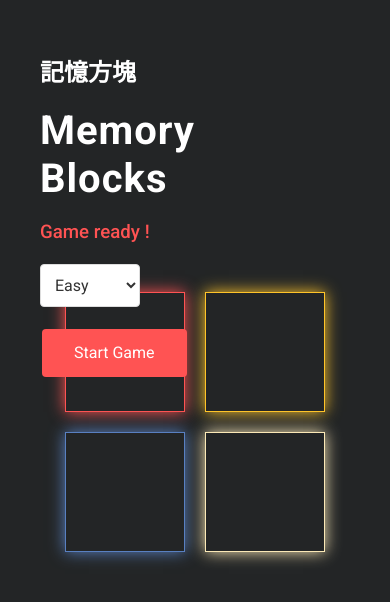
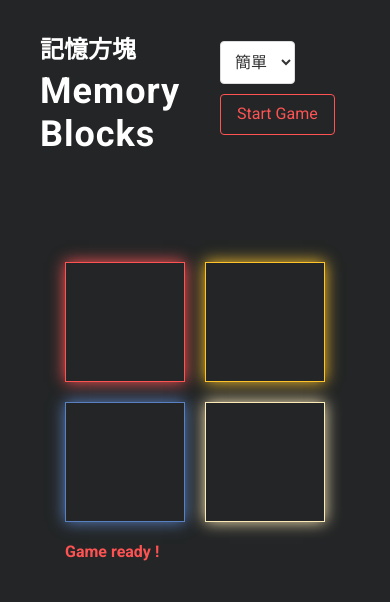
Before and after one commit to Aruminiya/Practise_memory-blocks, a React (Vite) app: page / in a window 390 px wide. Shown: the top 602 px of the page. Built offline with nearby package versions, Linux system fonts and the light colour scheme.

Commit message:
feat: 增加手機版響應

```diff
--- a/src/App.tsx
+++ b/src/App.tsx
@@ -8,6 +8,7 @@ const TitleStyle = styled.div({
   left: "40px",
   top: "40px",
   color: "#fff",
+  zIndex: 100,
   h1: {
     fontSize: "40px",
     marginTop: 0,
@@ -19,29 +20,59 @@ const TitleStyle = styled.div({
     fontWeight: 500,
     color: "#FF5353",
   },
+
+  '@media (max-width: 768px)': {
+    top: "30px",
+    display: "flex",
+    justifyContent: "center",
+    alignItems: "center",
+    gap: "20px",
+    h1: {
+      fontSize: "36px",
+      marginTop: 0,
+      marginBottom: 0,
+      letterSpacing: "1px",
+    },
+    "h2, h3": {
+      lineHeight: "0",
+    },
+  }
+});
+
+const StatusTextStyle = styled.div({
+  display: "flex",
+  justifyContent: "space-between",
+  alignItems: "center",
+  gap: "10px",
+  color: "#fff",
+  zIndex: 100,
+  "h4": {
+    color: "#FF5353",
+  }
 });
 
 const StyledButton = styled.button`
-  background-color: #FF5353;
-  border: none;
-  color: white;
-  padding: 15px 32px;
+  background-color: transparent;
+  border: solid 1px #FF5353;
+  color: #FF5353;
+  padding: 10px 16px;
   text-align: center;
   text-decoration: none;
   display: inline-block;
   font-size: 16px;
-  margin: 4px 2px;
+  margin: 10px 0px;
   cursor: pointer;
   border-radius: 4px;
   transition: background-color 0.3s;
 
   &:hover {
     background-color: #FF5353;
+    color: #fff;
   }
 `;
 
 const StyledSelect = styled.select`
-  width: 100px;
+  width: auto;
   padding: 10px;
   font-size: 16px;
   border: 1px solid #ddd;
@@ -60,6 +91,14 @@ const StyledSelect = styled.select`
   }
 `;
 
+const statusMessages = {
+  RightAnswer: "正確!",
+  WrongAnswer: "錯誤!",
+  gamePlaying: "輪到你了",
+  gameListening: "請仔細聆聽",
+  gameEnd: "恭喜通關！"
+};
+
 function App() {
   const { levelData, gameMode, nextLevel, gameDifficulty, setGameDifficulty } = useContext(LevelContext);
 
@@ -77,22 +116,21 @@ function App() {
   return (
     <>
       <TitleStyle>
-        <h2>記憶方塊</h2>
-        <h1>Memory</h1>
-        <h1>Blocks</h1>
-        <h3 className="status">{levelData.level >= 0 ? `status - Level ${levelData.level + 1}` : "Game ready !"}</h3>
-        <h2 className="status">{levelData.level >= 0 ? (gameMode === "RightAnswer" ? "Correct!" : gameMode === "WrongAnswer" ? "Wrong!" : "") : ""}</h2>
-        <h2 style={{color: "#FFFFFF"}}>{levelData.level >= 0 ? (gameMode === "gamePlaying" ? "輪到你了" : gameMode === "gameListening" ? "請仔細聆聽" : gameMode === "gameEnd" ? "恭喜通關！" : "") : ""}</h2>
+        <div className="title">
+          <h2>記憶方塊</h2>
+          <h1>Memory</h1>
+          <h1>Blocks</h1>
+        </div>
+        <br />
         {(gameMode === "gameReady") && (
-          <div>
+          <div className="gameOption">
             <StyledSelect value={gameDifficulty} onChange={(e) => setGameDifficulty(parseInt(e.target.value))}>
-              <option value={1}>Easy</option>
-              <option value={2}>Normal</option>
-              <option value={3}>Hard</option>
-              <option value={4}>Very Hard</option>
-              <option value={5}>Insane</option>
+              <option value={1}>簡單</option>
+              <option value={2}>普通</option>
+              <option value={3}>困難</option>
+              <option value={4}>極難</option>
+              <option value={5}>瘋狂</option>
             </StyledSelect>
-            <br />
             <br />
             <StyledButton onClick={() => handleStartGame()}>Start Game</StyledButton>
           </div>
@@ -102,7 +140,14 @@ function App() {
         {/* <p>{JSON.stringify(gameMode)}</p>
         <p>{JSON.stringify(levelData)}</p> */}
       </TitleStyle>
+
       <BlockGroup />
+        <StatusTextStyle>
+          <h4>{levelData.level >= 0 ? `status - Level ${levelData.level + 1}` : "Game ready !"}</h4>
+          <h4>
+            {statusMessages[gameMode as keyof typeof statusMessages] || ""}
+          </h4>
+        </StatusTextStyle>
     </>
   )
 }
--- a/src/components/Block.tsx
+++ b/src/components/Block.tsx
@@ -57,8 +57,9 @@ const Block = forwardRef<HTMLButtonElement, Props>(({ color, pitch, onClick }, r
   };
 
   const handleClick = useCallback(() => {
-    console.log(gameMode);
-    playSound();
+    if (gameMode !== "gameReady") {
+      playSound();
+    };
     if (ref && 'current' in ref && ref.current) {
       ref.current.style.backgroundColor = getRGBA(color, 1);
       setTimeout(() => {
```
